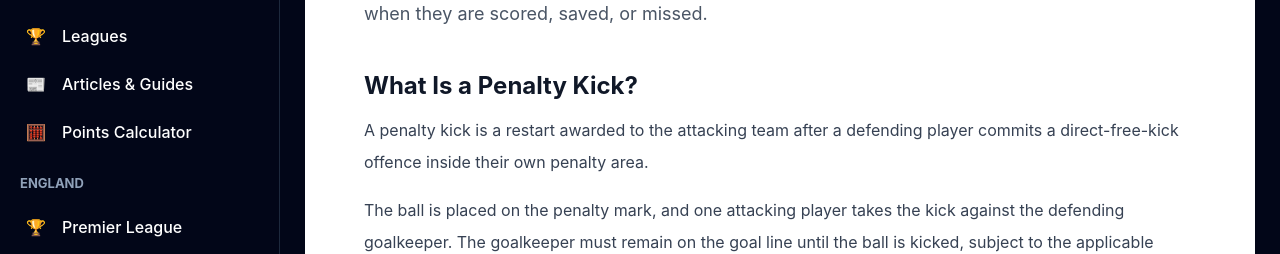
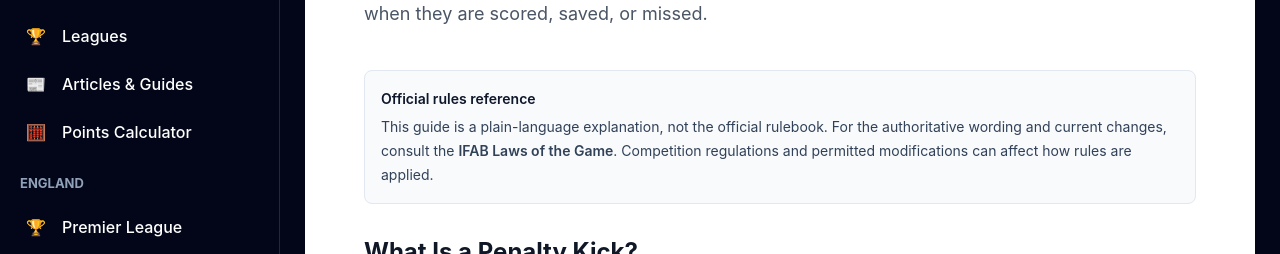
Before and after one commit to ms1a15j2010-cloud/apex-sports-frontend, a Next.js app: page /articles/what-is-a-penalty-kick-in-football in a window 1280 px wide. Shown: the part 404-658 px from the top of the page. Built offline with nearby package versions, Linux system fonts and the light colour scheme; no server answers.

Commit message:
Add official IFAB rules reference to football guide

```diff
--- a/src/app/articles/what-is-a-penalty-kick-in-football/page.js
+++ b/src/app/articles/what-is-a-penalty-kick-in-football/page.js
@@ -35,6 +35,24 @@ export default function WhatIsAPenaltyKickInFootball() {
             when they are scored, saved, or missed.
           </p>
         </header>
+
+        <aside className="mb-8 rounded-lg border border-slate-200 bg-slate-50 p-4 text-sm leading-6 text-slate-700" aria-label="Official rules source">
+          <p className="font-semibold text-slate-900">Official rules reference</p>
+          <p className="mt-1">
+            This guide is a plain-language explanation, not the official rulebook.
+            For the authoritative wording and current changes, consult the{" "}
+            <a
+              href="https://www.theifab.com/laws/latest/"
+              target="_blank"
+              rel="noopener noreferrer"
+              className="font-semibold text-blue-700 underline underline-offset-2"
+            >
+              IFAB Laws of the Game
+            </a>
+            . Competition regulations and permitted modifications can affect how rules are applied.
+          </p>
+        </aside>
+
 
         <div className="space-y-10 text-base leading-8 text-gray-700">
           <section>
```
